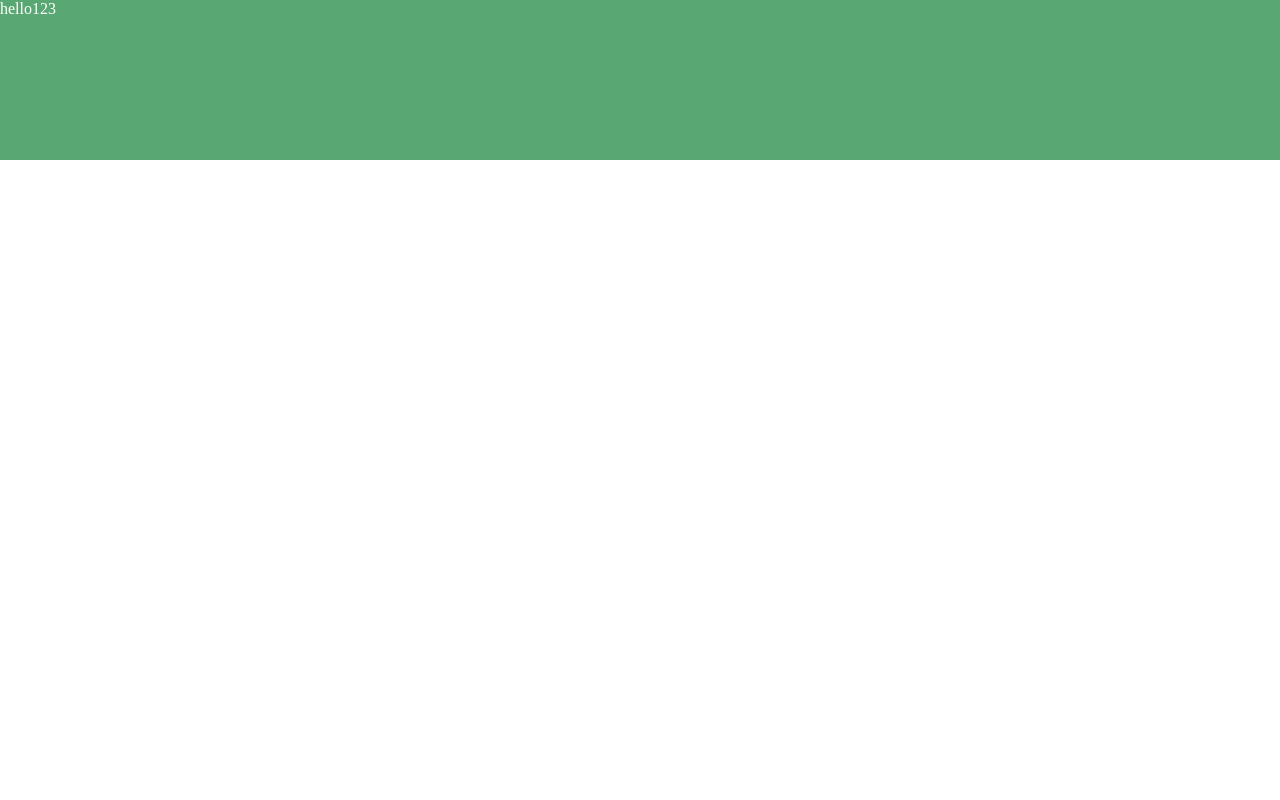
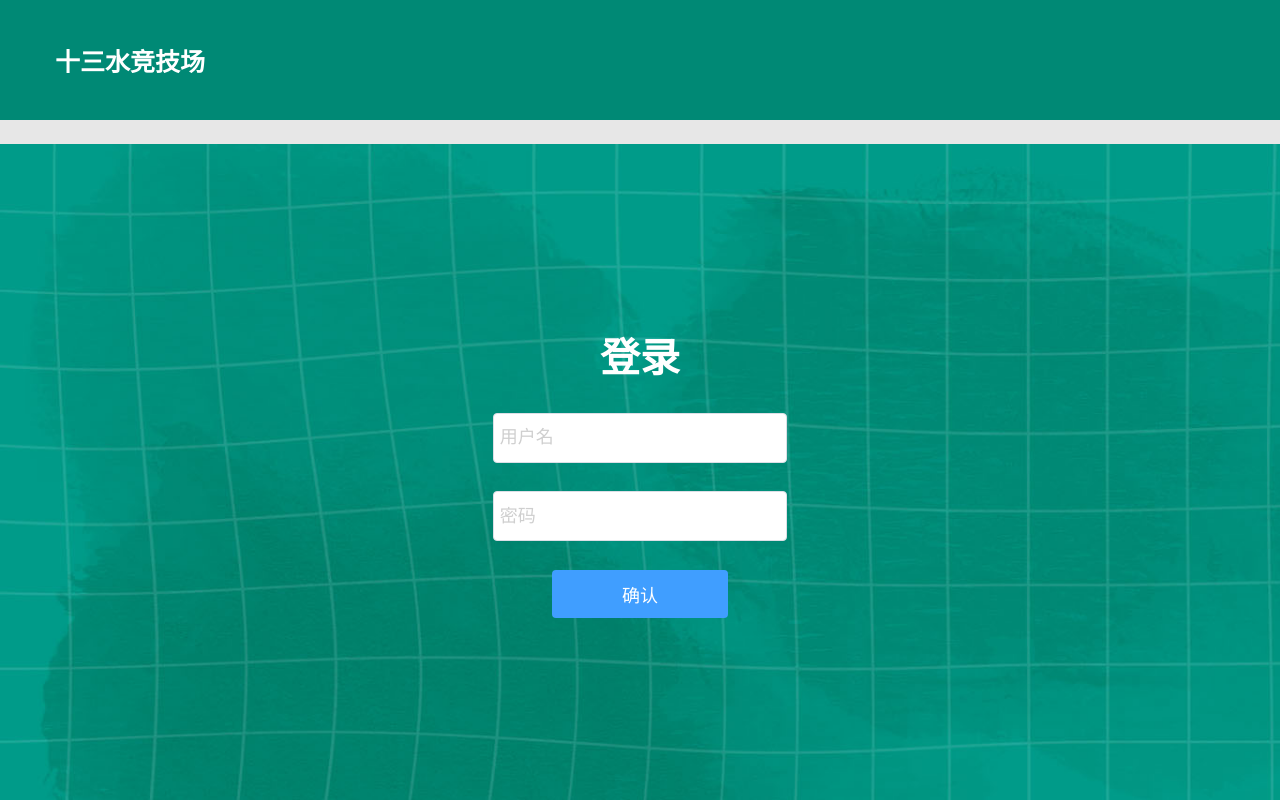
Before and after one commit to lacxxy/eleven-poker, a Vue app: page /#/login in a window 1280 px wide. Built offline with nearby package versions, Linux system fonts and the light colour scheme.

Commit message:
页面样例,热更新配置,引入vue-router

```diff
--- a/package.json
+++ b/package.json
@@ -14,7 +14,6 @@
     "babel-core": "^6.26.3",
     "babel-loader": "^7.1.5",
     "css-loader": "^3.2.0",
-    "html-webpack-plugin": "^3.2.0",
     "style-loader": "^1.0.0",
     "vue": "^2.6.10",
     "vue-loader": "^15.7.1",
@@ -22,6 +21,7 @@
     "webpack": "^4.41.0"
   },
   "devDependencies": {
+    "file-loader": "^4.2.0",
     "vue-template-compiler": "^2.6.10",
     "webpack-cli": "^3.3.9",
     "webpack-dev-server": "^3.8.1"
--- /dev/null
+++ b/src/components/sideBar.vue
@@ -0,0 +1,42 @@
+<template>
+  <div id="sideBar">
+    <div class="block" v-for="item in routerData" @click="$router.push(item.to)">
+      {{item.name}}
+    </div>
+  </div>
+</template>
+
+<script>
+export default {
+  name: "sideBar",
+  data() {
+    return {
+      routerData: [
+        { name: "当前对战", to: "#" },
+        { name: "排名总榜", to: "#" },
+        { name: "历史记录", to: "#" },
+        { name: "注销", to: "/login" }
+      ]
+    };
+  }
+};
+</script>
+
+<style scoped>
+#sideBar {
+  width: 200px;
+  height: 82vh;
+  border-right: 3vh #e7e7e7 solid;
+  background: rgba(0, 137, 117, 1);
+}
+.block {
+  display: flex;
+  justify-content: center;
+  align-items: center;
+  background: #409eff;
+  height: 82px;
+  border: 1px rgb(133, 133, 133) solid;
+  cursor: pointer;
+  color: white;
+}
+</style>
--- a/src/components/vHead.vue
+++ b/src/components/vHead.vue
@@ -1,6 +1,6 @@
 <template>
     <div id="vHead">
-        <p>hello123</p>
+        <p>十三水竞技场</p>
     </div>
 </template>
 
@@ -10,12 +10,18 @@ export default {
 }
 </script>
 
-<style>
+<style scoped>
 #vHead{
-    height: 20vh;
-    background: rgb(89, 167, 114);
+    height: 15vh;
+    background: rgba(0, 137, 117, 1);
+    border-bottom: 3vh #e7e7e7 solid;
+    display: flex;
+    align-items: center;
 }
 p{
+    margin-left: 55px;
+    font-size: 25px;
+    font-weight: 800;
     color: white;
 }
 </style>
--- a/src/router.js
+++ b/src/router.js
@@ -2,6 +2,25 @@ import Vue from 'vue'
 import Router from 'vue-router'
 Vue.use(Router)
 
+import battle from './view/battle.vue';
+import index from './view/index.vue';
+import login from './view/login.vue';
 export default new Router({
-    routes: []
+    routes: [{
+            path: '/',
+            name: index,
+            component: index,
+            redirect: 'battle',
+            children: [{
+                path: 'battle',
+                name: 'battle',
+                component: battle
+            }]
+        },
+        {
+            path: '/login',
+            name: login,
+            component: login
+        }
+    ]
 })
--- a/src/view/App.vue
+++ b/src/view/App.vue
@@ -10,15 +10,16 @@ import vHead from '../components/vHead.vue';
 export default {
   name: "app",
   components:{
-      vHead
+      vHead,
   },
   data() {
-      return{
-
-      }
+    return {};
   }
 };
 </script>
 
 <style>
+#app{
+    min-width: 1200px;
+}
 </style>
--- /dev/null
+++ b/src/view/battle.vue
@@ -0,0 +1,19 @@
+<template>
+    <div id="battle">
+
+    </div>
+</template>
+
+<script>
+export default {
+    name:'battle'
+}
+</script>
+
+<style scoped>
+#battle{
+    flex:1;
+    background: url('../assets/background.jpg')no-repeat;
+    background-size: cover;
+}
+</style>
--- /dev/null
+++ b/src/view/index.vue
@@ -0,0 +1,27 @@
+<template>
+    <div id="index">
+        <side-bar></side-bar>
+        <router-view></router-view>
+    </div>
+</template>
+
+<script>
+import vHead from "../components/vHead.vue";
+import sideBar from "../components/sideBar.vue";
+export default {
+  name: "index",
+  components: {
+    vHead,
+    sideBar
+  },
+  data() {
+    return {};
+  }
+};
+</script>
+
+<style scoped>
+#index{
+    display: flex;
+}
+</style>
--- /dev/null
+++ b/src/view/login.vue
@@ -0,0 +1,72 @@
+<template>
+    <div id="login">
+        <div id="input-area">
+            <p>登录</p>
+            <input type="text" placeholder="用户名">
+            <input type="text" placeholder="密码">
+            <button>确认</button>
+        </div>
+    </div>
+</template>
+
+<script>
+export default {
+  name: "login"
+};
+</script>
+
+<style scoped>
+#login {
+  background: url("../assets/background.jpg") no-repeat;
+  background-size: cover;
+  height: 82vh;
+  display: flex;
+  justify-content: center;
+  align-items: center;
+}
+#input-area{
+    width: 23%;
+    height: 40vh;
+    display: flex;
+    flex-direction: column;
+    text-align: center;
+    justify-content: space-around;
+}
+p{
+    color: white;
+    font-size:40px;
+    font-weight: 800;
+}
+input{
+    height: 48px;
+    font-size: 18px;
+    border-width: 1px;
+    border-style: solid;
+    border-color: rgb(220, 223, 230);
+    border-radius: 4px;
+    padding-left: 2%;
+}
+button{
+    width: 60%;
+    margin: 0 auto;
+    height: 48px;
+    font-size: 18px;
+    border-width: 0px;
+    background:#409eff;
+    color: white;
+    border-radius: 4px;
+    cursor: pointer;
+}
+button:hover{
+    background: #2592ff;
+}
+input::-webkit-input-placeholder {
+    color: rgb(207, 207, 207);
+}
+input:-moz-placeholder {
+    color: rgb(207, 207, 207);
+}
+input:-ms-input-placeholder {
+    color: rgb(207, 207, 207);
+}
+</style>
--- a/webpack.config.js
+++ b/webpack.config.js
@@ -1,15 +1,17 @@
-const {VueLoaderPlugin} = require('vue-loader');
+const {
+    VueLoaderPlugin
+} = require('vue-loader');
 const path = require("path");
-const webpack =require('webpack');
-const HtmlWebpackPlugin = require('html-webpack-plugin');
+
+const webpack = require('webpack');
 module.exports = {
     entry: {
         main: './src/index.js'
     },
-    output:{
-        publicPath:'/dist',//必须加publicPath
-        path:__dirname+'/dist',
-        filename:'main.js'
+    output: {
+        publicPath: '/dist', //必须加publicPath
+        path: __dirname + '/dist',
+        filename: 'main.js'
     },
     devServer: {
         // 设置基本目录结构
@@ -35,9 +37,15 @@ module.exports = {
             }, {
                 test: /\.js$/, //js文件加载器
                 use: ['babel-loader'],
-            },{
+            }, {
                 test: /\.css$/, //css文件加载器
                 loaders: ["style-loader", "css-loader"]
+            },
+            {
+                test: /\.(png|svg|jpg|gif)$/,
+                use: [
+                    'file-loader'
+                ]
             }
         ]
     },
```
Also changed, not shown: src/assets/background.jpg (added), 1 other file (tests, documents, lock files or other folders).
